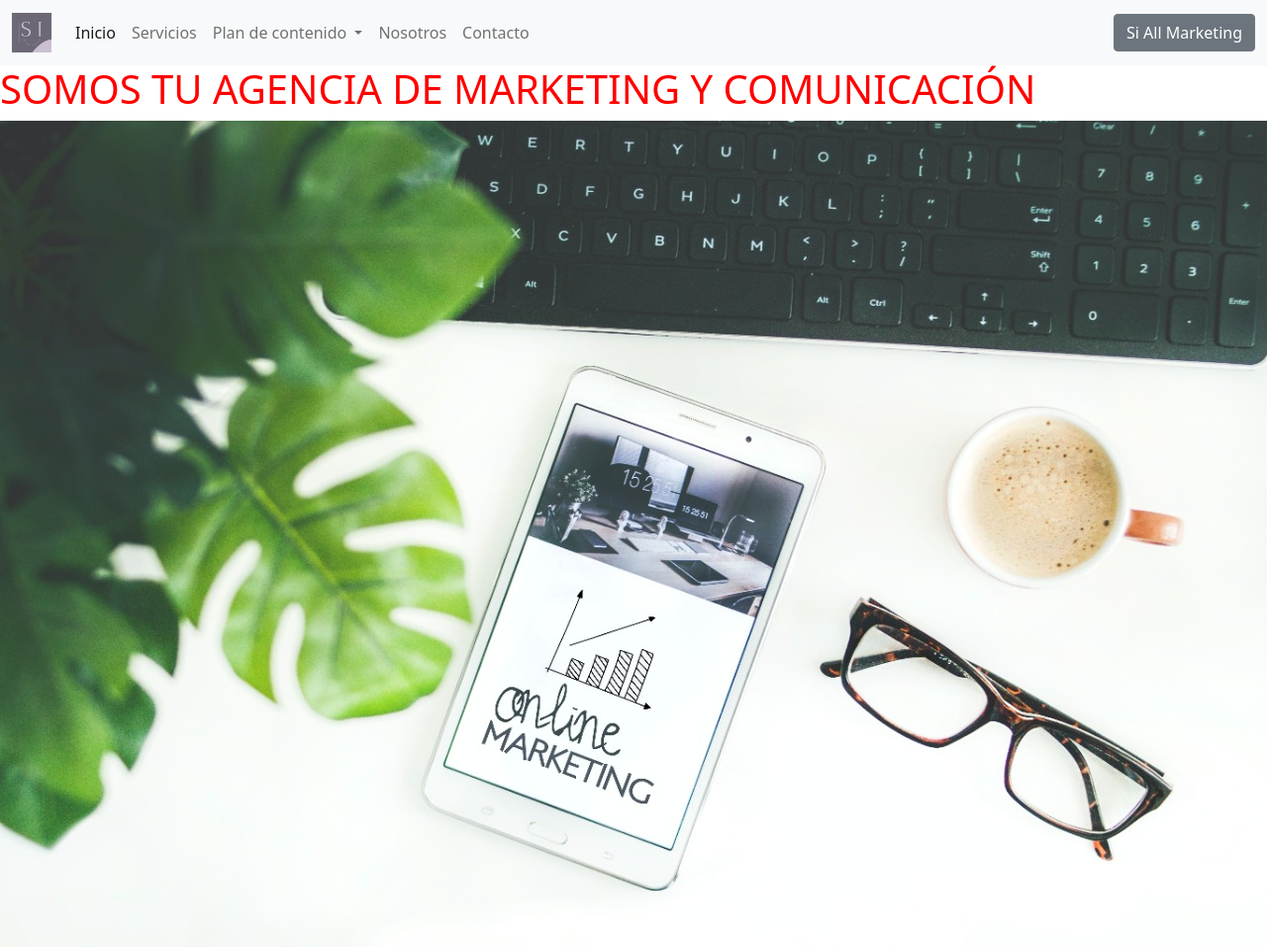
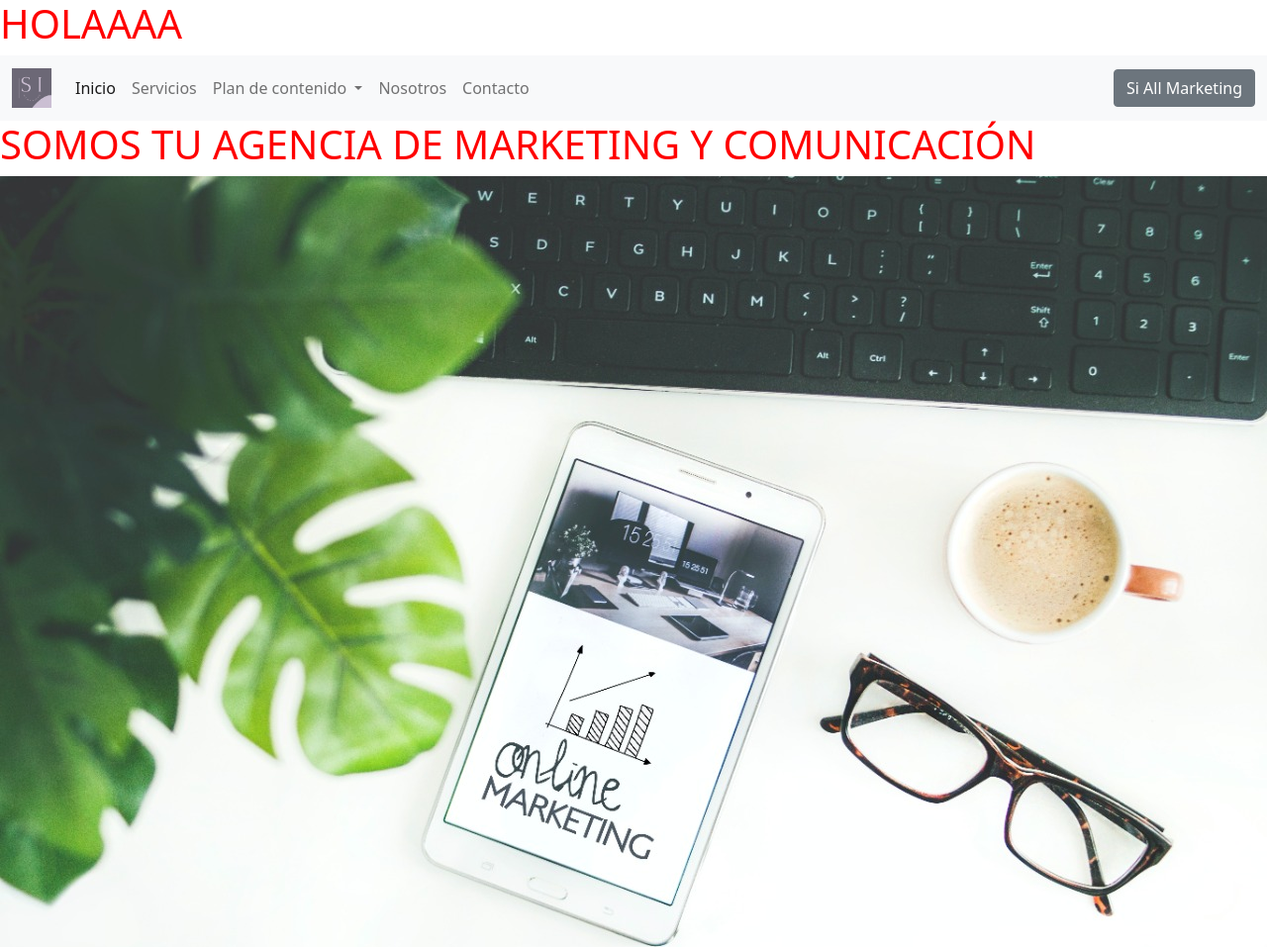
Before and after one commit to nicoancurio/-marketing_ancurio_repositorio3, a website: page index.html in a window 1280 px wide. Shown: the top 957 px of the page at 99% size. Drawn offline with nearby package versions, Linux system fonts and the light colour scheme.

Commit message:
se agrego hola al index

```diff
--- a/index.html
+++ b/index.html
@@ -20,6 +20,8 @@
 
 
 <body>
+
+    <h1>HOLAAAA</h1>
 
     <div class="grid-container">
 
```
